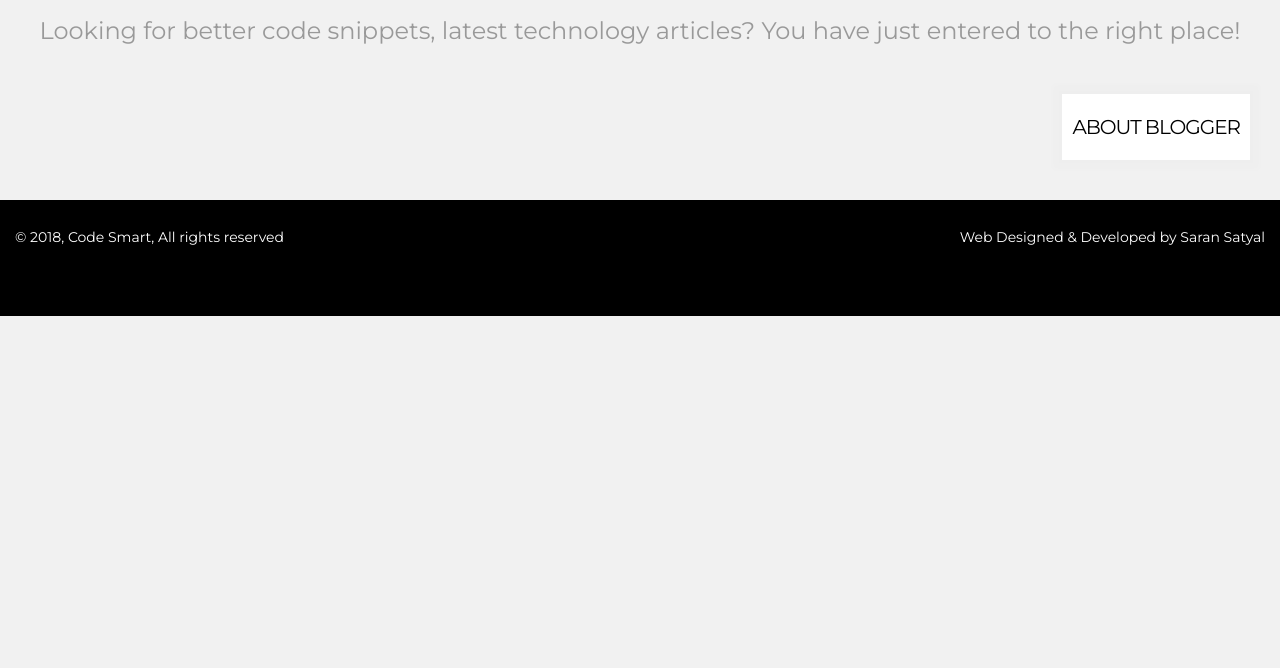
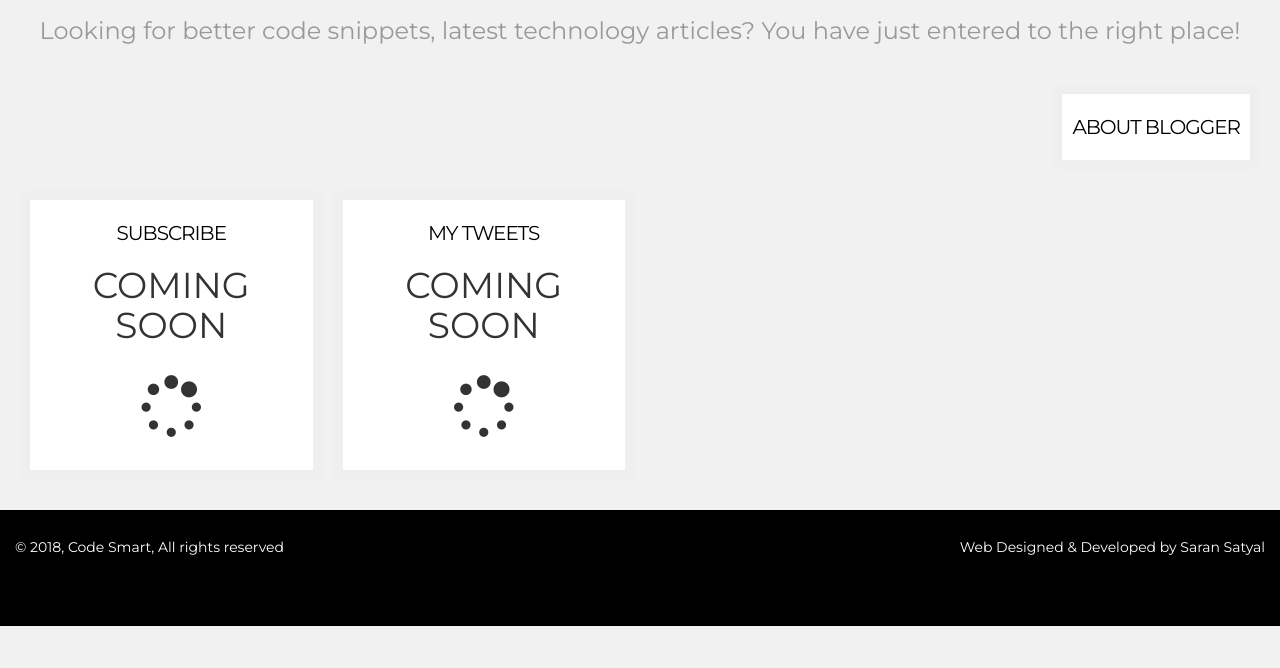
Before and after one commit to saransatyal/codesmart, a Django app: page / in a window 1280 px wide. Shown: the part 132-800 px from the top of the page. Run offline with Django 3.2, Linux system fonts and the light colour scheme; data that the repository does not hold is empty; some libraries are stand-ins or nearby versions.

Commit message:
added right sidebar

```diff
--- a/static/css/app.css
+++ b/static/css/app.css
@@ -15,6 +15,7 @@ h4
 {
 
   width: 170px;
+
 
 }
 .pad
@@ -39,6 +40,10 @@ nav.navbar-webmaster
 }
 
 nav.navbar-webmaster a { color: #fff;}
+nav.navbar-webmaster ul.navbar-nav a
+{
+  background-color: Black;
+}
 nav.navbar-webmaster ul.navbar-nav a:hover
 {
   color: #23527c;
@@ -322,6 +327,29 @@ display:inline-block;
     float: none;
     }
   }
+
+  .leftsidenav2
+  {
+        font-family: 'Montserrat', sans-serif;
+        padding-top: 20px;
+        padding-left: 10px;
+        padding-right: 10px;
+        height: auto;
+
+        background-color: #fff;
+        box-shadow: 0px 0px 6px 10px rgba(0, 0, 0, 0.01);
+        line-height: 1.2em;
+        font-size: 1.2em;
+        margin-bottom: 40px;
+  }
+
+    @media (max-width: 767px)
+    {
+      .leftsidenav2
+      {
+      float: none;
+      }
+    }
 .sidenav {
   font-family: 'Montserrat', sans-serif;
       padding-top: 20px;
--- a/templates/home.html
+++ b/templates/home.html
@@ -213,16 +213,40 @@ Here's what you need to know  - Code Smart
 </div>
 </div>
 
-<!-- <div class="col-sm-3">
- <div class="leftsidenav text-center">
+  <div class="col-sm-3">
+ <div class="leftsidenav2 text-center">
      <div>
-    <h5>
-     <marquee behavior="scroll" direction="left">
-       THIS WILL BE ADVERTISEMENT SECTION </marquee>
+
+       <div class="author-title">
+         <a>SUBSCRIBE</a>
+       </div>
+     <h1>COMING SOON</h1>
+     <!-- <input name="email" class="u-full-width" id="id_email" placeholder="your@email.com" type="email">
+     <input value="Subscribe" name="subscribe" class="button-primary" type="submit"> -->
+
 <br>
 <p><i class="fa fa-spinner w3-spin" style="font-size:64px"></i></p>
+<br>
    </div>
 </div>
-</div> -->
+</div>
+
+<div class="col-sm-3">
+<div class="leftsidenav2 text-center">
+   <div>
+
+     <div class="author-title">
+       <a>MY TWEETS</a>
+     </div>
+   <h1>COMING SOON</h1>
+   <!-- <input name="email" class="u-full-width" id="id_email" placeholder="your@email.com" type="email">
+   <input value="Subscribe" name="subscribe" class="button-primary" type="submit"> -->
+
+<br>
+<p><i class="fa fa-spinner w3-spin" style="font-size:64px"></i></p>
+<br>
+ </div>
+</div>
+</div>
 
 {% endblock %}
```
